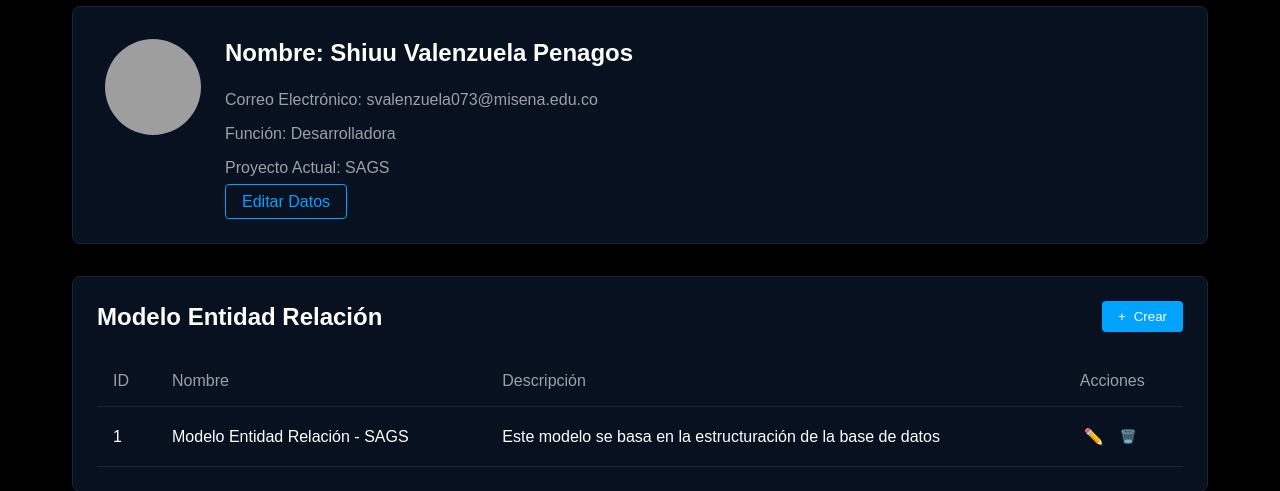
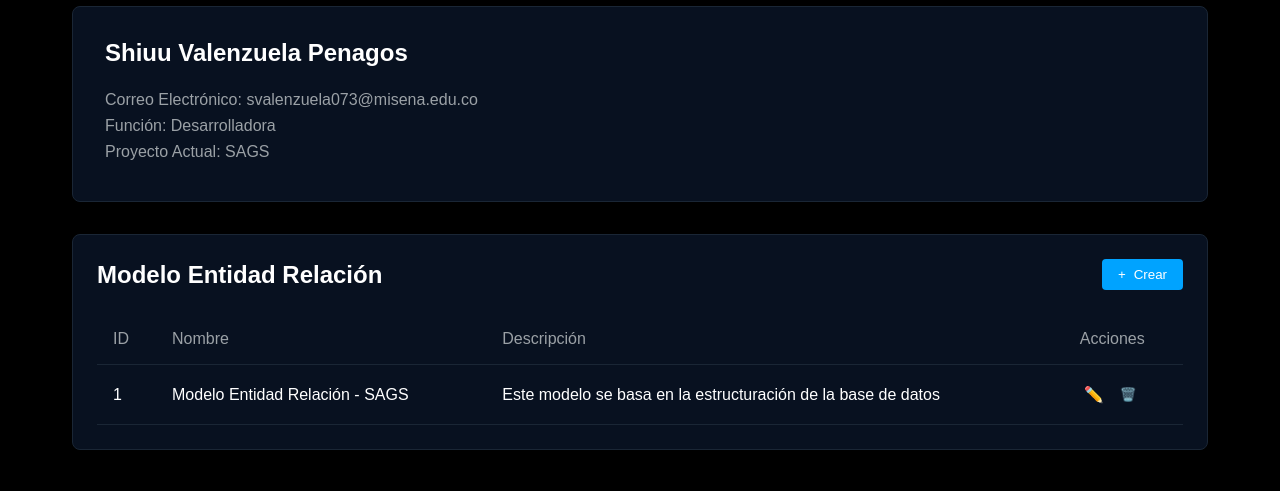
Before and after one commit to SantiagoC18/SAGS, a Flask app: template templates/gestion_mer.html in a window 1280 px wide. Shown: the part 86-577 px from the top of the page. Run offline with Flask 3, Linux system fonts and the light colour scheme; the template is opened without the code that fills it, so the values that code supplies are empty; parts of the project's set-up code (start-up, migrations or seed data) failed here and were passed over; some libraries are stand-ins or nearby versions; some web fonts are replaced; grey boxes are pictures that could not be loaded.

Commit message:
Feat: update readme.md

```diff
--- a/static/css/gestion.mer.css
+++ b/static/css/gestion.mer.css
@@ -15,30 +15,13 @@
     gap: 1.5rem;
 }
 
-.user-avatar {
-    width: 96px;
-    height: 96px;
-    border-radius: 50%;
-    object-fit: cover;
-}
-
 .user-details h2 {
     margin-bottom: 1.5rem;
 }
 
 .user-details p {
     color: #9ba1a6;
-    margin-bottom: 1rem;
-}
-
-.edit-user {
-    background: transparent;
-    border: 1px solid #00A3FF;
-    color: #00A3FF;
-    padding: 0.5rem 1rem;
-    border-radius: 0.25rem;
-    cursor: pointer;
-    margin-top: 1rem;
+    margin-bottom: 0.5rem;
 }
 
 .requirements-section {
--- a/templates/gestion_mer.html
+++ b/templates/gestion_mer.html
@@ -35,13 +35,11 @@
 
     <main class="main-content">
         <div class="user-info">
-            <img src="/placeholder.svg" alt="Foto de perfil" class="user-avatar">
             <div class="user-details">
-                <h2>Nombre: Shiuu Valenzuela Penagos</h2>
+                <h2>Shiuu Valenzuela Penagos</h2>
                 <p>Correo Electrónico: svalenzuela073@misena.edu.co</p>
                 <p>Función: Desarrolladora</p>
                 <p>Proyecto Actual: SAGS</p>
-                <a href="/templates/perfil.html" class="edit-user">Editar Datos</a>
             </div>
         </div>
 
```
